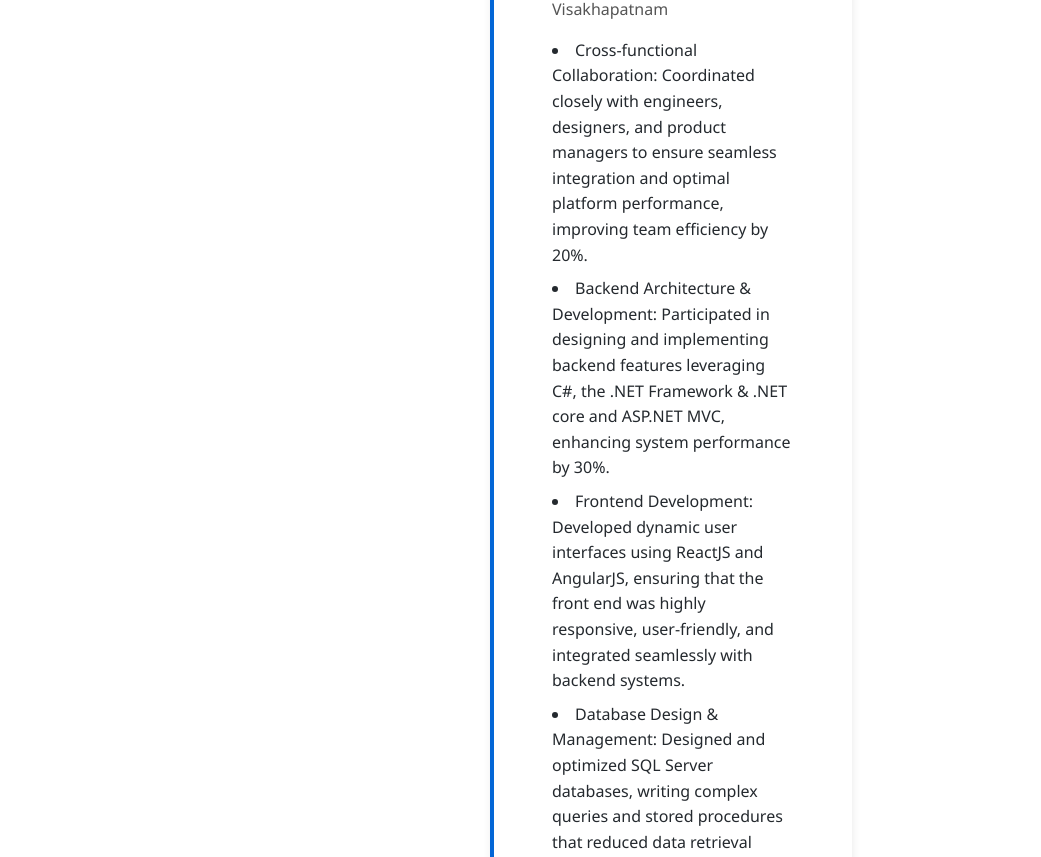
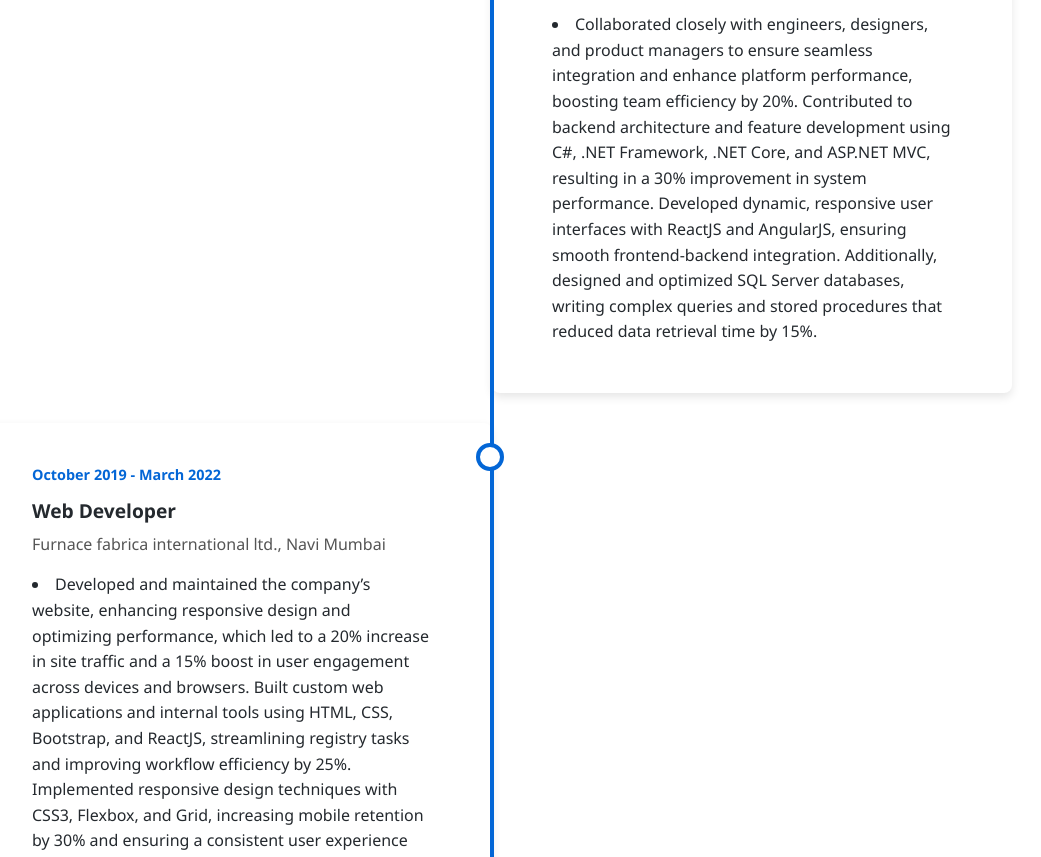
Before and after one commit to aniketkadu0/New-portfolio, a plain HTML site: page responsive-portfolio.html in a window 1280 px wide. Shown: the part 1548-2405 px from the top of the page, without its empty margins (148-1189 px from the left). Drawn offline with Linux system fonts and the light colour scheme.

Commit message:
v2 readt to host

```diff
--- a/responsive-portfolio.html
+++ b/responsive-portfolio.html
@@ -224,14 +224,14 @@
         padding: 20px 40px;
         position: relative;
         background-color: white;
-        width: calc(50% - 40px);
+        width: calc(70% - 40px);
         border-radius: 8px;
         box-shadow: 0 4px 10px rgba(0, 0, 0, 0.1);
         margin-bottom: 30px;
       }
 
       .left {
-        left: 0;
+        left: -15%;
       }
 
       .right {
@@ -743,28 +743,17 @@
               <div class="experience-desc">
                 <ul>
                   <li>
-                    Cross-functional Collaboration: Coordinated closely with
-                    engineers, designers, and product managers to ensure
-                    seamless integration and optimal platform performance,
-                    improving team efficiency by 20%.
-                  </li>
-                  <li>
-                    Backend Architecture & Development: Participated in
-                    designing and implementing backend features leveraging C#,
-                    the .NET Framework & .NET core and ASP.NET MVC, enhancing
-                    system performance by 30%.
-                  </li>
-                  <li>
-                    Frontend Development: Developed dynamic user interfaces
-                    using ReactJS and AngularJS, ensuring that the front end was
-                    highly responsive, user-friendly, and integrated seamlessly
-                    with backend systems.
-                  </li>
-                  <li>
-                    Database Design & Management: Designed and optimized SQL
-                    Server databases, writing complex queries and stored
-                    procedures that reduced data retrieval times by 15% and
-                    improved overall application performance.
+                    Collaborated closely with engineers, designers, and product
+                    managers to ensure seamless integration and enhance platform
+                    performance, boosting team efficiency by 20%. Contributed to
+                    backend architecture and feature development using C#, .NET
+                    Framework, .NET Core, and ASP.NET MVC, resulting in a 30%
+                    improvement in system performance. Developed dynamic,
+                    responsive user interfaces with ReactJS and AngularJS,
+                    ensuring smooth frontend-backend integration. Additionally,
+                    designed and optimized SQL Server databases, writing complex
+                    queries and stored procedures that reduced data retrieval
+                    time by 15%.
                   </li>
                 </ul>
               </div>
@@ -780,22 +769,16 @@
               <div class="experience-desc">
                 <ul>
                   <li>
-                    Developed and Maintained the Company's Website: Enhanced the
-                    website's responsive design and optimized performance,
-                    increasing site traffic by 20% and improving user engagement
-                    by 15% across devices and browsers.
-                  </li>
-                  <li>
-                    Web Application Development: Developed custom web
-                    applications and internal tools to streamline registry
-                    tasks, improving workflow efficiency by 25% through HTML,
-                    CSS, Bootstrap, and ReactJS for a seamless user experience.
-                  </li>
-                  <li>
-                    Responsive Design: Applied responsive web design techniques
-                    using CSS3, Flexbox, and Grid, improving mobile retention by
-                    30% and ensuring a consistent user experience across
-                    desktops, tablets, and mobile devices.
+                    Developed and maintained the company’s website, enhancing
+                    responsive design and optimizing performance, which led to a
+                    20% increase in site traffic and a 15% boost in user
+                    engagement across devices and browsers. Built custom web
+                    applications and internal tools using HTML, CSS, Bootstrap,
+                    and ReactJS, streamlining registry tasks and improving
+                    workflow efficiency by 25%. Implemented responsive design
+                    techniques with CSS3, Flexbox, and Grid, increasing mobile
+                    retention by 30% and ensuring a consistent user experience
+                    across all platforms.
                   </li>
                 </ul>
               </div>
```
